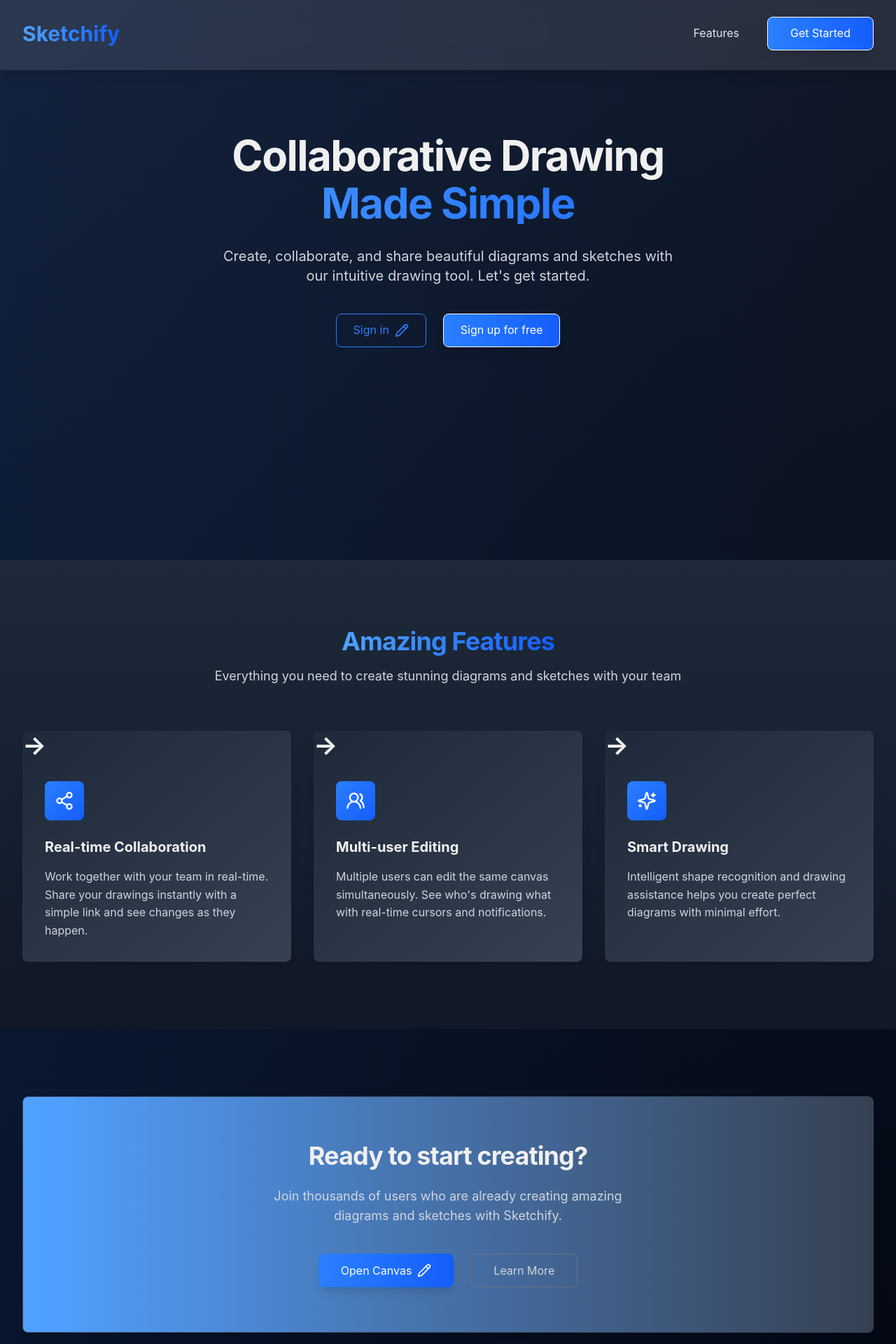
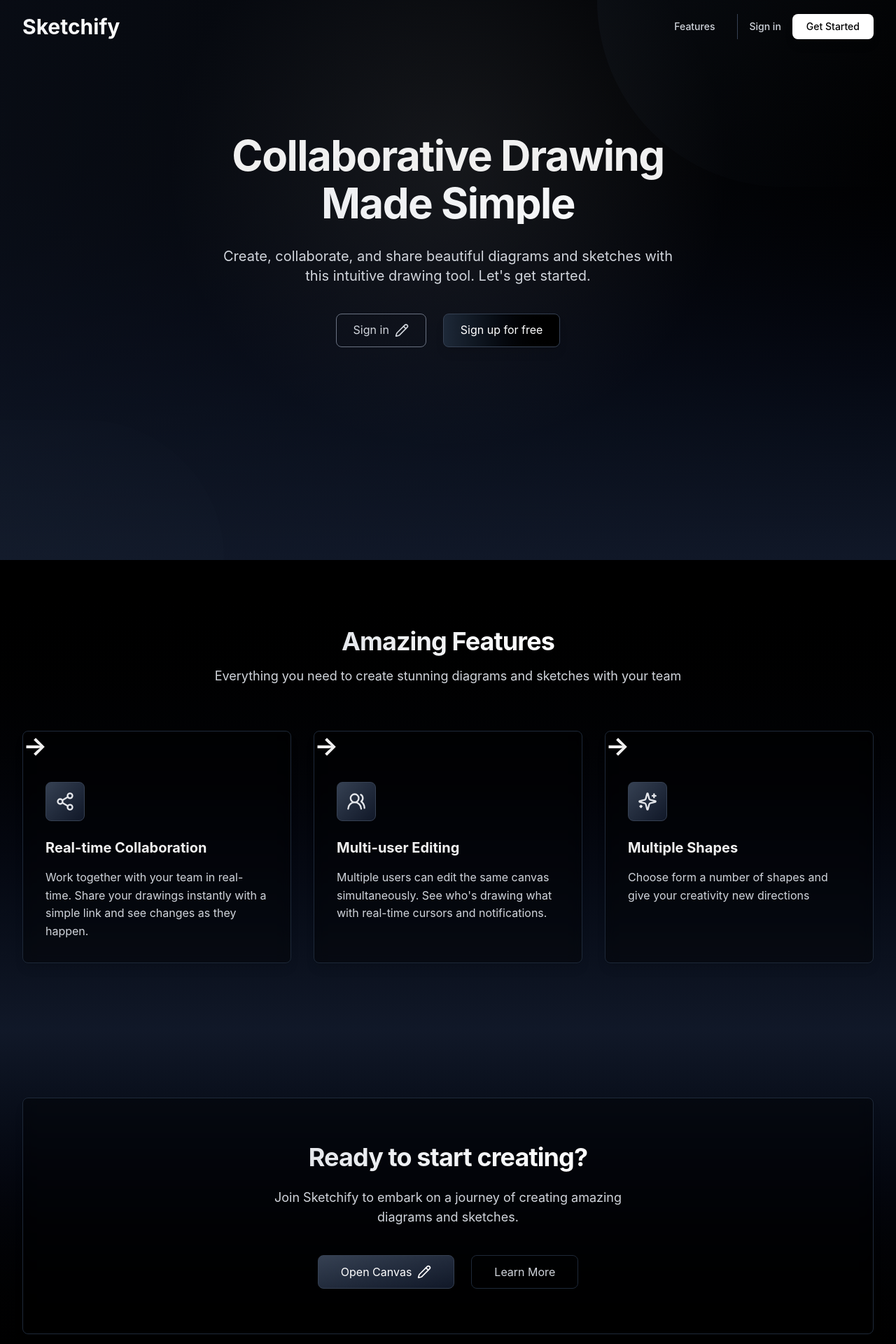
Before and after one commit to amulyaa-19/Sketchify, a Next.js app in the folder apps/excelidraw-frontend/: page / in a window 1280 px wide. Shown: the top 1920 px of the page at 70% size. Built offline with nearby package versions, Linux system fonts and the light colour scheme.

Commit message:
ui updated and collaboration works now

```diff
--- a/apps/excelidraw-frontend/src/app/signin/page.tsx
+++ b/apps/excelidraw-frontend/src/app/signin/page.tsx
@@ -26,7 +26,7 @@ export default function SignIn() {
     });
 
     if (response.ok) {
-      router.push("/canvas");
+      router.push("/dashboard");
     } else {
       alert("Invalid credentials");
     }
--- a/apps/excelidraw-frontend/src/components/layout/Navbar.tsx
+++ b/apps/excelidraw-frontend/src/components/layout/Navbar.tsx
@@ -19,69 +19,82 @@ export default function Navbar() {
 
   return (
     <nav
-      className={`fixed left-1/2 transform -translate-x-1/2 z-50 w-[90%] md:w-[85%] lg:w-[100%] transition-all duration-300 shadow-lg h-25 ${
+      className={`fixed left-0 w-full z-50 transition-all duration-300 ${
         isScrolled
-          ? "bg-gray-900 py-4" // Solid background when scrolled
-          : "bg-white/10 backdrop-blur-lg py-6" // Glass effect when at the top
+          ? "bg-black/90 backdrop-blur-md py-3 shadow-lg border-b border-gray-800"
+          : "bg-transparent py-5"
       }`}
     >
-      <div className="container mx-auto px-6 flex items-center justify-between">
+      <div className="container mx-auto px-4 sm:px-6 lg:px-8 flex items-center justify-between">
         <div className="flex items-center">
           <Link href="/">
-            <span className="text-3xl font-bold bg-gradient-to-r from-blue-400 to-blue-600 bg-clip-text text-transparent">
+            <span className="text-2xl sm:text-3xl font-bold bg-gradient-to-r from-gray-100 to-white bg-clip-text text-transparent">
               Sketchify
             </span>
           </Link>
         </div>
 
         {/* Desktop Navigation */}
-        <div className="hidden md:flex items-center space-x-10">
-          <Link href="/features" className="text-gray-200 hover:text-white transition-colors duration-300 relative group">
+        <div className="hidden md:flex items-center space-x-8">
+          <Link
+            href="/features"
+            className="text-gray-300 hover:text-white transition-colors duration-300 text-sm font-medium relative group"
+          >
             Features
-            <span className="absolute -bottom-1 left-0 w-0 h-0.5 bg-blue-500 group-hover:w-full transition-all duration-300"></span>
+            <span className="absolute -bottom-1 left-0 w-0 h-0.5 bg-gray-400 group-hover:w-full transition-all duration-300"></span>
           </Link>
 
+          <div className="flex items-center space-x-4 pl-4 border-l border-gray-700">
+            <Link href="/signin" className="text-gray-300 hover:text-white transition-colors duration-300 text-sm font-medium">
+              Sign in
+            </Link>
             <Link href="/signup">
               <Button
-              size="lg"
+                size="sm"
                 variant="outline"
-              className="bg-gradient-to-r from-blue-500 to-blue-600 hover:from-blue-600 hover:to-blue-700 text-white rounded-lg px-8 py-2.5 shadow-lg hover:shadow-blue-500/20 transition-all duration-300"
+                className="bg-white text-black hover:bg-gray-200 rounded-lg px-5 py-2 text-sm font-medium border-0 shadow-lg hover:shadow-white/10 transition-all duration-300"
               >
                 Get Started
               </Button>
             </Link>
+          </div>
         </div>
 
         {/* Mobile Menu Button */}
         <div className="md:hidden">
           <Button
             variant="outline"
-            size="lg"
+            size="sm"
             onClick={() => setMobileMenuOpen(!mobileMenuOpen)}
             aria-label="Toggle menu"
-            className="text-gray-200 hover:text-white transition-colors"
+            className="text-gray-300 hover:text-white p-2 border border-gray-800 bg-gray-900/50 backdrop-blur-sm rounded-lg"
           >
-            {mobileMenuOpen ? <X className="h-6 w-6" /> : <Menu className="h-6 w-6" />}
+            {mobileMenuOpen ? <X className="h-5 w-5" /> : <Menu className="h-5 w-5" />}
           </Button>
         </div>
       </div>
 
       {/* Mobile Navigation */}
       {mobileMenuOpen && (
-        <div className="md:hidden mt-4 pb-4 space-y-4 px-6 animate-fadeIn">
-          <Link href="/features" className="block text-gray-300 hover:text-white transition-colors py-2">
+        <div className="md:hidden mt-3 py-5 px-4 space-y-3 bg-black/95 backdrop-blur-lg border-t border-gray-800 animate-fadeIn">
+          <Link href="/features" className="block text-gray-300 hover:text-white transition-colors py-3 border-b border-gray-800">
             Features
+          </Link>
+          <div className="pt-3 flex flex-col space-y-3">
+            <Link href="/signin" className="block text-gray-300 hover:text-white transition-colors py-2 text-center">
+              Sign in
             </Link>
             <Link href="/signup">
               <Button
                 size="lg"
                 variant="outline"
-              className="w-full bg-gradient-to-r from-blue-500 to-blue-600 hover:from-blue-600 hover:to-blue-700 text-white rounded-lg"
+                className="w-full bg-white text-black hover:bg-gray-200 rounded-lg py-3 font-medium"
               >
                 Get Started
               </Button>
             </Link>
           </div>
+        </div>
       )}
     </nav>
   );
--- a/apps/excelidraw-frontend/src/components/sections/CTA.tsx
+++ b/apps/excelidraw-frontend/src/components/sections/CTA.tsx
@@ -1,36 +1,47 @@
-"use client"
+"use client";
 import { Pencil } from "lucide-react";
 import { Button } from "@repo/ui/button";
+import Link from "next/link";
 
 export default function CTA() {
   return (
-    <section className="py-24 bg-gradient-to-r from-blue-500/10 to-transparent">
-      <div className="container mx-auto px-4 sm:px-6 lg:px-8" >
-        <div className="bg-gradient-to-r from-blue-400 to-gray-700 rounded-lg p-8 sm:p-16 shadow-lg border border-gray-700">
+    <section className="py-24 bg-gradient-to-b from-gray-900 to-black">
+      <div className="container mx-auto px-4 sm:px-6 lg:px-8">
+        <div className="bg-black/40 backdrop-blur-sm border border-gray-800 rounded-lg p-8 sm:p-16 shadow-lg">
           <div className="mx-auto max-w-3xl text-center">
-            <h2 className="text-3xl font-bold tracking-tight sm:text-4xl mb-6">
+            <h2 className="text-3xl font-bold tracking-tight sm:text-4xl mb-4">
+              <span className="bg-gradient-to-r from-gray-200 to-white bg-clip-text text-transparent">
                 Ready to start creating?
+              </span>
             </h2>
             <p className="mx-auto mt-6 max-w-xl text-lg text-gray-300 mb-10">
-              Join thousands of users who are already creating amazing
-              diagrams and sketches with Sketchify.
+              Join Sketchify to embark on a journey of creating amazing diagrams
+              and sketches.
             </p>
             <div className="flex flex-col sm:flex-row items-center justify-center gap-6">
+              <Link href={"/signup"}>
                 <Button
                   size="lg"
                   variant="outline"
-                className="w-full sm:w-auto h-12 px-8 rounded-lg bg-gradient-to-r from-blue-500 to-blue-600 hover:from-blue-600 hover:to-blue-700 text-white shadow-lg hover:shadow-blue-500/20 transition-all duration-300 flex items-center border-0"
+                  className="w-full sm:w-auto h-12 px-8 rounded-lg bg-gradient-to-br from-gray-700 to-gray-900 hover:from-gray-600 hover:to-gray-800 text-white border border-gray-700 shadow-lg hover:shadow-xl transition-all duration-300 hover:translate-y-[-4px] flex items-center"
                 >
                   Open Canvas
                   <Pencil className="ml-2 h-5 w-5" />
                 </Button>
+              </Link>
+              <a
+                href="https://github.com/amulyaa-19/Sketchify"
+                target="_blank"
+                rel="noopener noreferrer"
+              >
                 <Button
                   variant="outline"
                   size="lg"
-                className="w-full sm:w-auto h-12 px-8 rounded-lg border-gray-500 text-gray-300 hover:bg-gray-700/30 transition-all duration-300"
+                  className="w-full sm:w-auto h-12 px-8 rounded-lg border border-gray-800 text-gray-300 hover:bg-gray-800/30 transition-all duration-300 hover:translate-y-[-4px]"
                 >
                   Learn More
                 </Button>
+              </a>
             </div>
           </div>
         </div>
--- a/apps/excelidraw-frontend/src/components/sections/Features.tsx
+++ b/apps/excelidraw-frontend/src/components/sections/Features.tsx
@@ -16,17 +16,17 @@ export default function Features() {
     },
     {
       icon: Sparkles,
-      title: "Smart Drawing",
-      description: "Intelligent shape recognition and drawing assistance helps you create perfect diagrams with minimal effort."
+      title: "Multiple Shapes",
+      description: "Choose form a number of shapes and give your creativity new directions"
     }
   ];
 
   return (
-    <section className="py-24 bg-gradient-to-b from-gray-800 to-gray-900">
+    <section className="py-24 bg-gradient-to-b from-black to-gray-900">
       <div className="container mx-auto px-4 sm:px-6 lg:px-8">
         <div className="text-center mb-16">
           <h2 className="text-3xl font-bold tracking-tight sm:text-4xl mb-4">
-            <span className="bg-gradient-to-r from-blue-400 to-blue-600 bg-clip-text text-transparent">
+            <span className="bg-gradient-to-r from-gray-200 to-white bg-clip-text text-transparent">
               Amazing Features
             </span>
           </h2>
@@ -38,13 +38,13 @@ export default function Features() {
           {featuresData.map((feature, index) => (
             <Card
               key={index}
-              className="bg-gradient-to-br from-gray-800 to-gray-700 border-0 rounded-lg shadow-lg hover:shadow-xl transition-all duration-300 hover:translate-y-[-8px] group"
+              className="bg-black/40 backdrop-blur-sm border border-gray-800 rounded-lg shadow-lg hover:shadow-xl transition-all duration-300 hover:translate-y-[-8px] group"
               title=""
               href="/#"
             >
               <div className="p-8">
-                <div className="w-14 h-14 rounded-lg bg-gradient-to-br from-blue-500 to-blue-600 flex items-center justify-center mb-6 group-hover:scale-110 transition-transform duration-300">
-                  <feature.icon className="h-7 w-7 text-white" />
+                <div className="w-14 h-14 rounded-lg bg-gradient-to-br from-gray-700 to-gray-900 border border-gray-700 flex items-center justify-center mb-6 group-hover:scale-110 transition-transform duration-300">
+                  <feature.icon className="h-7 w-7 text-gray-200" />
                 </div>
                 <h3 className="text-xl font-semibold text-white mb-4">
                   {feature.title}
--- a/apps/excelidraw-frontend/src/components/sections/Hero.tsx
+++ b/apps/excelidraw-frontend/src/components/sections/Hero.tsx
@@ -5,26 +5,34 @@ import { Button } from "@repo/ui/button";
 
 export default function Hero() {
   return (
-<header className="relative pt-32 pb-20 h-screen">
-  <div className="absolute inset-0 bg-gradient-to-r from-blue-500/10 to-transparent pointer-events-none"></div>
+    <header className="relative pt-32 pb-20 h-screen bg-gradient-to-b from-black to-gray-900">
+      <div className="absolute inset-0 bg-gradient-to-r from-gray-900/50 to-transparent pointer-events-none"></div>
+
+      {/* Abstract geometric shapes */}
+      <div className="absolute top-0 right-0 w-1/3 h-1/3 bg-gradient-to-br from-gray-800 to-transparent opacity-20 rounded-bl-full"></div>
+      <div className="absolute bottom-0 left-0 w-1/4 h-1/4 bg-gradient-to-tr from-gray-800 to-transparent opacity-20 rounded-tr-full"></div>
+
+      {/* Grid accent */}
+      <div className="absolute inset-0 bg-[radial-gradient(circle_400px_at_50%_30%,rgba(120,120,120,0.15),transparent)] pointer-events-none"></div>
+
       <div className="container mx-auto px-4 py-16 sm:px-6 lg:px-8">
         <div className="text-center">
-      <h1 className="text-5xl lg:text-6xl font-bold tracking-tight animate-fadeIn">
+          <h1 className="text-5xl lg:text-6xl font-bold tracking-tight animate-fadeIn text-white">
             Collaborative Drawing
-        <span className="block mt-2 bg-gradient-to-r from-blue-400 to-blue-600 bg-clip-text text-transparent">
+            <span className="block mt-2 bg-gradient-to-r from-gray-200 to-white bg-clip-text text-transparent">
               Made Simple
             </span>
           </h1>
           <p className="mx-auto mt-8 max-w-2xl text-xl text-gray-300 animate-fadeIn animation-delay-200">
             Create, collaborate, and share beautiful diagrams and sketches
-        with our intuitive drawing tool. Let's get started.
+            with this intuitive drawing tool. Let's get started.
           </p>
           <div className="mt-10 flex flex-col sm:flex-row items-center justify-center gap-6 animate-fadeIn animation-delay-400">
             <Link href="/signin">
               <Button
                 variant="outline"
                 size="lg"
-            className="w-full sm:w-auto h-12 px-6 rounded-lg border-blue-500 text-blue-500 hover:bg-blue-500/10 transition-all duration-300 flex items-center justify-center"
+                className="w-full sm:w-auto h-12 px-6 rounded-lg border-gray-500 text-gray-300 hover:bg-gray-800 hover:border-white transition-all duration-300 flex items-center justify-center backdrop-blur-sm"
               >
                 <span>Sign in</span>
                 <Pencil className="ml-2 h-5 w-5" />
@@ -34,7 +42,7 @@ export default function Hero() {
               <Button
                 size="lg"
                 variant="outline"
-            className="w-full sm:w-auto h-12 px-6 rounded-lg bg-gradient-to-r from-blue-500 to-blue-600 hover:from-blue-600 hover:to-blue-700 text-white shadow-lg hover:shadow-blue-500/20 transition-all duration-300"
+                className="w-full sm:w-auto h-12 px-6 rounded-lg bg-gradient-to-r from-gray-800 to-black hover:from-gray-700 hover:to-gray-900 text-white border border-gray-700 shadow-lg hover:shadow-white/10 transition-all duration-300"
               >
                 Sign up for free
               </Button>
```
Also changed, not shown: apps/excelidraw-frontend/src/app/dashboard/page.tsx (+4 -3 lines), apps/excelidraw-frontend/src/components/CreateRoomButoon.tsx (+101 -20 lines), 2 other files (tests, documents, lock files or other folders). Lines whose indentation alone changed are shown as unchanged.
